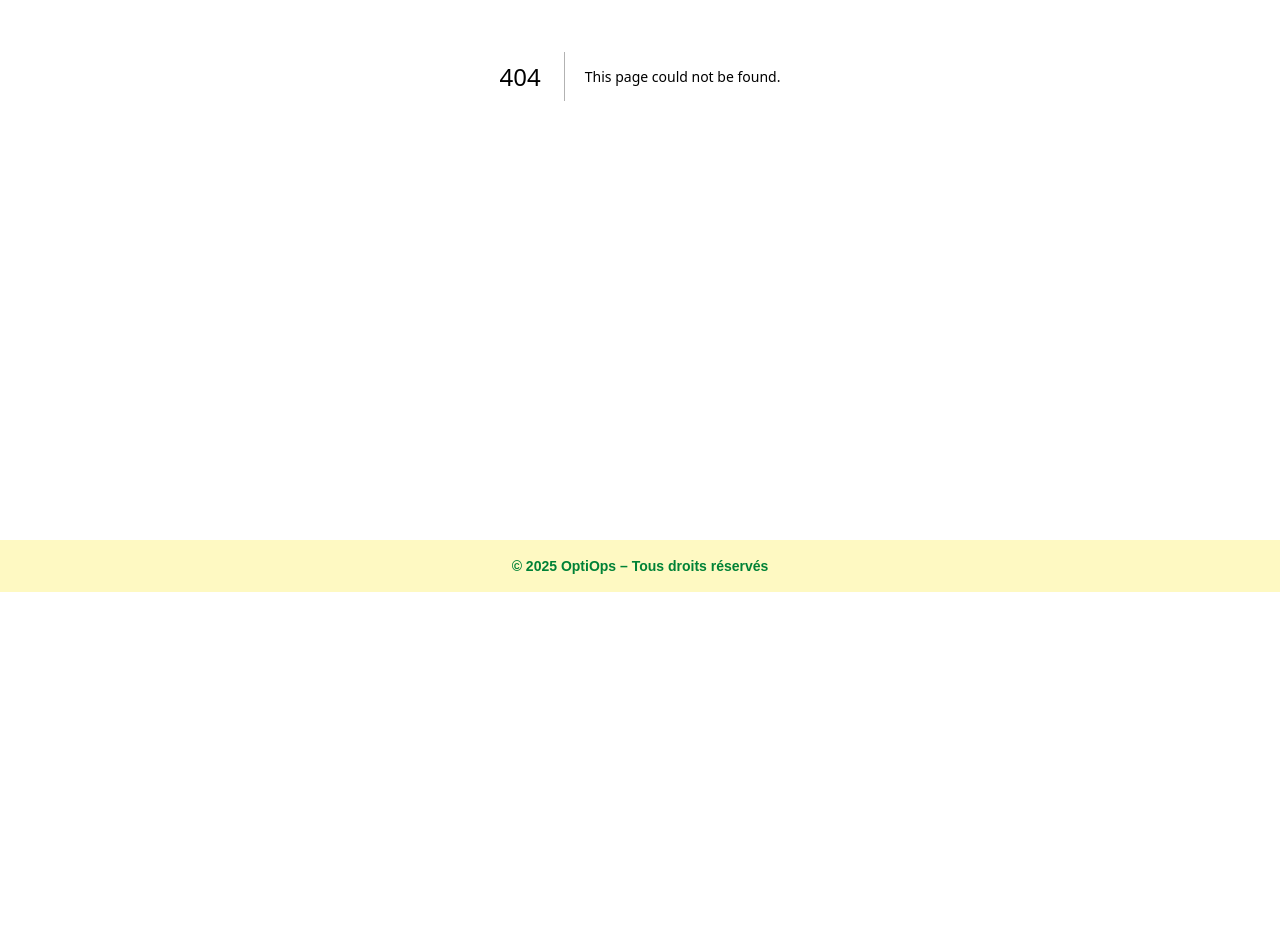
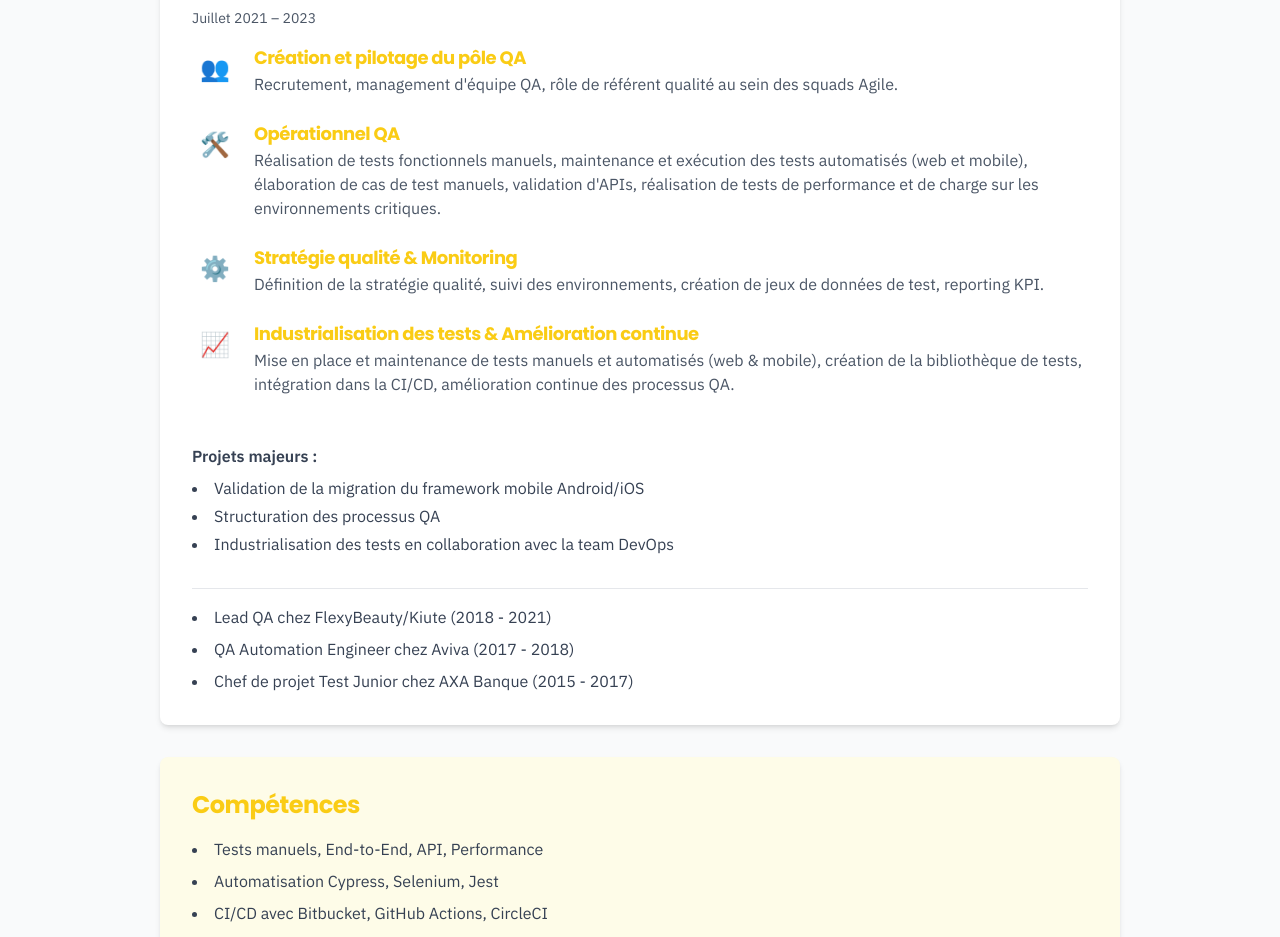
Before and after one commit to Mehdi92i/OptiOps, a Next.js app: page /cv in a window 1280 px wide. Before the commit this address had no page. Shown: the part 420-1357 px from the top of the page. Before the commit the page ends 1012 px from the top, so only its background shows below. Built offline with nearby package versions, Linux system fonts and the light colour scheme.

Commit message:
add CV page & start experiences

```diff
--- /dev/null
+++ b/src/app/cv/page.js
@@ -0,0 +1,151 @@
+export default function Cv() {
+    return (
+        <div className="w-full max-w-5xl mx-auto p-8 space-y-8">
+
+            {/* Phrase d'accroche + Titre principal */}
+            <div className="text-center space-y-4 mb-12">
+                <h1 className="text-3xl md:text-5xl font-bold text-gray-700">
+                    Mon <span className="text-yellow-500">CV</span>
+                </h1>
+                <p className="text-lg md:text-xl text-gray-600">
+                    Découvrez mon parcours professionnel, mes compétences techniques et mes expériences à travers le monde.
+                </p>
+            </div>
+
+            {/* Section Expériences professionnelles */}
+            <div className="bg-white rounded-lg p-8 shadow-md hover:shadow-lg transition-shadow duration-300 space-y-8">
+                <h2 className="text-2xl font-bold text-yellow-500 mb-4">Expériences professionnelles</h2>
+
+                {/* Poste Lead QA Skilleos détaillé */}
+                <div className="space-y-6">
+                    <h3 className="text-xl font-semibold text-gray-800">Lead QA – Skilleos</h3>
+                    <p className="text-sm text-gray-600 mb-4">Juillet 2021 – 2023</p>
+
+                    <div className="space-y-6">
+
+                        {/* Bloc 1 */}
+                        <div className="flex items-start space-x-4">
+                            <div className="p-2 rounded">
+                                <span className="text-yellow-600 text-2xl">👥</span>
+                            </div>
+                            <div>
+                                <h4 className="text-lg font-semibold text-gray-700">Création et pilotage du pôle QA</h4>
+                                <p className="text-gray-600">
+                                    Recrutement, management d'équipe QA, rôle de référent qualité au sein des squads Agile.
+                                </p>
+                            </div>
+                        </div>
+
+                        {/* Bloc 2 */}
+                        <div className="flex items-start space-x-4">
+                            <div className="p-2 rounded">
+                                <span className="text-yellow-600 text-2xl">🛠️</span>
+                            </div>
+                            <div>
+                                <h4 className="text-lg font-semibold text-gray-700">Opérationnel QA</h4>
+                                <p className="text-gray-600">
+                                    Réalisation de tests fonctionnels manuels, maintenance et exécution des tests automatisés (web et mobile),
+                                    élaboration de cas de test manuels, validation d'APIs, réalisation de tests de performance et de charge sur les environnements critiques.
+                                </p>
+                            </div>
+                        </div>
+
+                        {/* Bloc 3 */}
+                        <div className="flex items-start space-x-4">
+                            <div className="p-2 rounded">
+                                <span className="text-yellow-600 text-2xl">⚙️</span>
+                            </div>
+                            <div>
+                                <h4 className="text-lg font-semibold text-gray-700">Stratégie qualité & Monitoring</h4>
+                                <p className="text-gray-600">
+                                    Définition de la stratégie qualité, suivi des environnements, création de jeux de données de test, reporting KPI.
+                                </p>
+                            </div>
+                        </div>
+
+                        {/* Bloc 4 */}
+                        <div className="flex items-start space-x-4">
+                            <div className=" p-2 rounded">
+                                <span className="text-yellow-600 text-2xl">📈</span>
+                            </div>
+                            <div>
+                                <h4 className="text-lg font-semibold text-gray-700">Industrialisation des tests & Amélioration continue</h4>
+                                <p className="text-gray-600">
+                                    Mise en place et maintenance de tests manuels et automatisés (web & mobile), création de la bibliothèque de tests, intégration dans la CI/CD, amélioration continue des processus QA.
+                                </p>
+                            </div>
+                        </div>
+
+                    </div>
+
+                    {/* Projets majeurs */}
+                    <div className="pt-6 space-y-2">
+                        <p className="text-gray-700 font-semibold">Projets majeurs :</p>
+                        <ul className="list-disc list-inside text-gray-700 space-y-1">
+                            <li>Validation de la migration du framework mobile Android/iOS</li>
+                            <li>Structuration des processus QA</li>
+                            <li>Industrialisation des tests en collaboration avec la team DevOps</li>
+                        </ul>
+                    </div>
+                </div>
+                {/* Autres expériences */}
+                <div className="pt-4 border-t border-gray-200 space-y-2">
+                    <ul className="list-disc list-inside text-gray-700 space-y-2">
+                        <li>Lead QA chez FlexyBeauty/Kiute (2018 - 2021)</li>
+                        <li>QA Automation Engineer chez Aviva (2017 - 2018)</li>
+                        <li>Chef de projet Test Junior chez AXA Banque (2015 - 2017)</li>
+                    </ul>
+                </div>
+            </div>
+
+            {/* Section Compétences */}
+            <div className="bg-yellow-50 rounded-lg p-8 shadow-md hover:shadow-lg transition-shadow duration-300">
+                <h2 className="text-2xl font-bold text-yellow-500 mb-4">Compétences</h2>
+                <ul className="list-disc list-inside text-gray-700 space-y-2">
+                    <li>Tests manuels, End-to-End, API, Performance</li>
+                    <li>Automatisation Cypress, Selenium, Jest</li>
+                    <li>CI/CD avec Bitbucket, GitHub Actions, CircleCI</li>
+                    <li>Design System QA</li>
+                </ul>
+            </div>
+
+            {/* Section Outils techniques */}
+            <div className="bg-white rounded-lg p-8 shadow-md hover:shadow-lg transition-shadow duration-300">
+                <h2 className="text-2xl font-bold text-yellow-500 mb-4">Outils techniques</h2>
+                <p className="text-gray-700">
+                    Cypress, Selenium WebDriver, Jest, Katalon, Postman, GitHub, GitLab, JMeter, Retool.
+                </p>
+            </div>
+
+            {/* Ligne Loisirs et Centres d'intérêt */}
+            <div className="grid grid-cols-1 md:grid-cols-2 gap-8">
+
+                {/* Section Loisirs */}
+                <div className="bg-yellow-50 rounded-lg p-8 shadow-md hover:shadow-lg transition-shadow duration-300">
+                    <h2 className="text-2xl font-bold text-yellow-500 mb-4">Loisirs</h2>
+                    <p className="text-gray-700">
+                        Football, Jeux vidéos, Cinéma, Échecs, Astronomie.
+                    </p>
+                </div>
+
+                {/* Section Centres d'intérêt */}
+                <div className="bg-yellow-50 rounded-lg p-8 shadow-md hover:shadow-lg transition-shadow duration-300">
+                    <h2 className="text-2xl font-bold text-yellow-500 mb-4">Centres d'intérêt</h2>
+                    <p className="text-gray-700">
+                        Innovation technologique, Accessibilité numérique, Développement durable.
+                    </p>
+                </div>
+
+            </div>
+
+            {/* Section Voyages */}
+            <div className="bg-white rounded-lg p-8 shadow-md hover:shadow-lg transition-shadow duration-300">
+                <h2 className="text-2xl font-bold text-yellow-500 mb-4">Voyages</h2>
+                <p className="text-gray-700">
+                    Espagne, Maroc, Mexique, Jamaïque, USA, Grèce.
+                </p>
+            </div>
+
+        </div>
+    );
+}
--- a/src/app/globals.css
+++ b/src/app/globals.css
@@ -1,17 +1,27 @@
+@import url('https://fonts.googleapis.com/css2?family=IBM+Plex+Sans:wght@400;600;700&family=Poppins:wght@600;700&display=swap');
 @import "tailwindcss";
 
 :root {
-  --background: #ffffff;
-  --foreground: #171717;
+  --background: #f9fafb;   /* Gris très clair pour fond */
+  --foreground: #1f2937;   /* Gris foncé pour texte */
+  --accent: #facc15;       /* Jaune pour titres et éléments importants */
 }
 
 @theme inline {
   --color-background: var(--background);
   --color-foreground: var(--foreground);
+  --color-accent: var(--accent);
 }
 
 body {
   background: var(--background);
   color: var(--foreground);
-  font-family: Arial, Helvetica, sans-serif;
+  font-family: 'IBM Plex Sans', sans-serif;
 }
+
+h1, h2, h3, h4, h5, h6 {
+  font-family: 'Poppins', sans-serif;
+  font-weight: 700;
+  color: var(--accent);
+  letter-spacing: -0.5px;
+}
--- a/src/app/page.js
+++ b/src/app/page.js
@@ -9,7 +9,7 @@ export default function Home() {
         </span>
             </h1>
             <p className="text-base md:text-lg text-center max-w-md text-yellow-700">
-                Experts en optimisation QA et structuration Design System pour vos projets numériques.
+                Experts en optimisation QA pour vos projets numériques.
             </p>
         </>
     );
--- a/src/components/Header.jsx
+++ b/src/components/Header.jsx
@@ -9,6 +9,7 @@ export default function Header() {
                     <span className="text-yellow-500">Ops</span>
                 </Link>
                 <div className="space-x-6">
+                    <Link href="/cv" className="text-gray-700 hover:text-green-600">CV</Link>
                     <Link href="/about" className="text-gray-700 hover:text-green-600">À propos</Link>
                     <Link href="/services" className="text-gray-700 hover:text-green-600">Services</Link>
                     <Link href="/contact" className="text-gray-700 hover:text-green-600">Contact</Link>
```
Also changed, not shown: package.json (+5 -4 lines), 1 other file (tests, documents, lock files or other folders).
